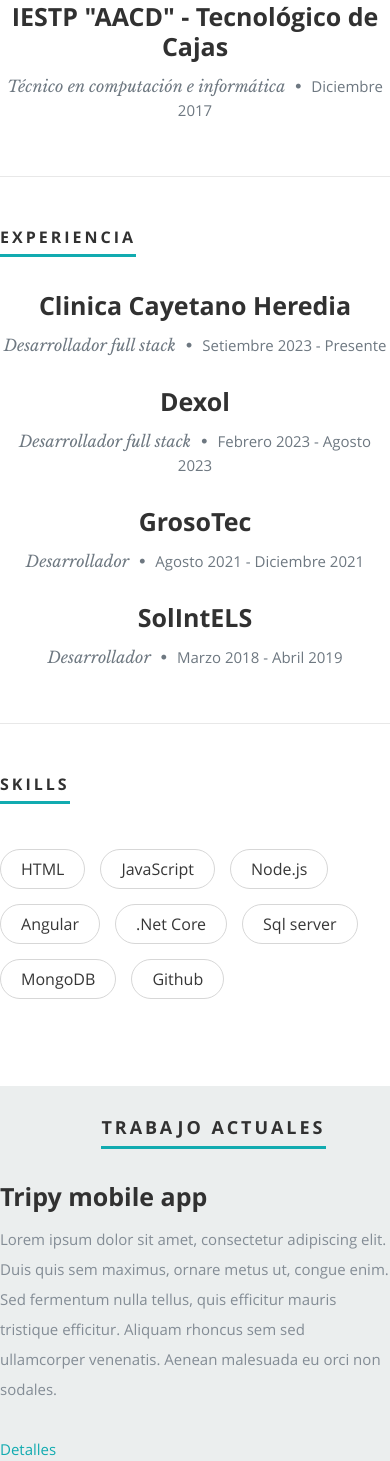
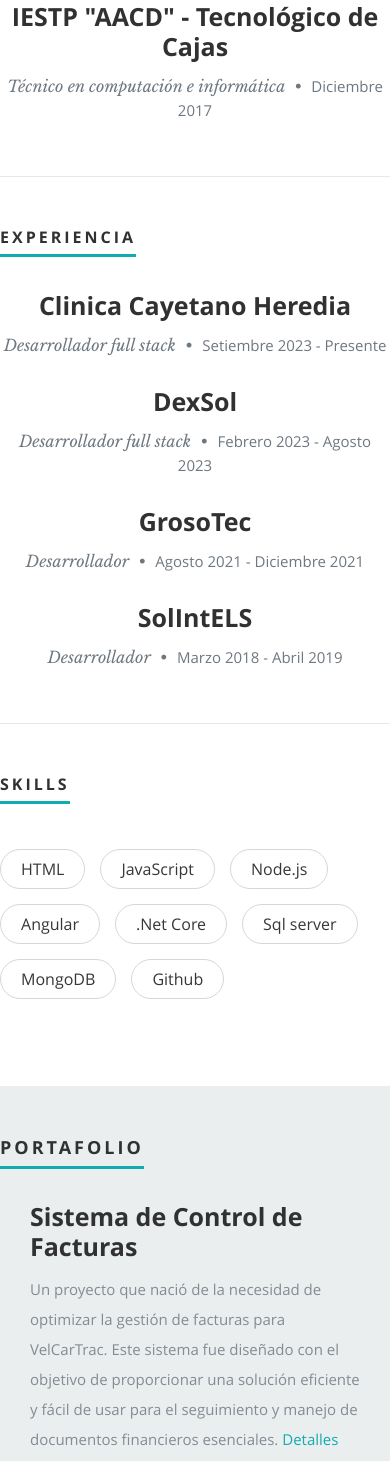
Before and after one commit to GarciaJhonLucas/GarciaJhonLucas.github.io, a PHP site: page / in a window 390 px wide. Shown: the part 2115-3576 px from the top of the page. Run offline with PHP 8.4, Linux system fonts and the light colour scheme; some libraries are stand-ins or nearby versions.

Commit message:
Cambio en la presnetacion

```diff
--- a/css/layout.css
+++ b/css/layout.css
@@ -350,218 +350,25 @@
    margin-top: 6px;
 }
 
-/*----------------------------------------------*/
-/*	Skill Bars
-/*----------------------------------------------*/
-
-.bars {
-   width: 95%;
-   float: left;
-   padding: 0;
-   text-align: left;
-}
-
-.bars .skills {
-   margin-top: 36px;
-   list-style: none;
-}
-
-.bars li {
-   position: relative;
-   margin-bottom: 60px;
-   background: #ccc;
-   height: 42px;
-   border-radius: 3px;
-}
-
-.bars li em {
-   font: 15px 'opensans-bold', sans-serif;
-   color: #313131;
-   text-transform: uppercase;
-   letter-spacing: 2px;
-   font-weight: normal;
-   position: relative;
-   top: -36px;
-}
-
-.bar-expand {
-   position: absolute;
-   left: 0;
-   top: 0;
-
-   margin: 0;
-   padding-right: 24px;
-   background: #313131;
-   display: inline-block;
-   height: 42px;
-   line-height: 42px;
-   border-radius: 3px 0 0 3px;
-}
-
-.photoshop {
-   width: 60%;
-   -moz-animation: photoshop 2s ease;
-   -webkit-animation: photoshop 2s ease;
-}
-
-.illustrator {
-   width: 55%;
-   -moz-animation: illustrator 2s ease;
-   -webkit-animation: illustrator 2s ease;
-}
-
-.wordpress {
-   width: 50%;
-   -moz-animation: wordpress 2s ease;
-   -webkit-animation: wordpress 2s ease;
-}
-
-.css {
-   width: 90%;
-   -moz-animation: css 2s ease;
-   -webkit-animation: css 2s ease;
-}
-
-.html5 {
-   width: 80%;
-   -moz-animation: html5 2s ease;
-   -webkit-animation: html5 2s ease;
-}
-
-.jquery {
-   width: 50%;
-   -moz-animation: jquery 2s ease;
-   -webkit-animation: jquery 2s ease;
-}
-
-@-moz-keyframes photoshop {
-   0% {
-      width: 0px;
-   }
-
-   100% {
-      width: 60%;
-   }
-}
-
-@-moz-keyframes illustrator {
-   0% {
-      width: 0px;
-   }
-
-   100% {
-      width: 55%;
-   }
-}
-
-@-moz-keyframes wordpress {
-   0% {
-      width: 0px;
-   }
-
-   100% {
-      width: 50%;
-   }
-}
-
-@-moz-keyframes css {
-   0% {
-      width: 0px;
-   }
-
-   100% {
-      width: 90%;
-   }
-}
-
-@-moz-keyframes html5 {
-   0% {
-      width: 0px;
-   }
-
-   100% {
-      width: 80%;
-   }
-}
-
-@-moz-keyframes jquery {
-   0% {
-      width: 0px;
-   }
-
-   100% {
-      width: 50%;
-   }
-}
-
-@-webkit-keyframes photoshop {
-   0% {
-      width: 0px;
-   }
-
-   100% {
-      width: 60%;
-   }
-}
-
-@-webkit-keyframes illustrator {
-   0% {
-      width: 0px;
-   }
-
-   100% {
-      width: 55%;
-   }
-}
-
-@-webkit-keyframes wordpress {
-   0% {
-      width: 0px;
-   }
-
-   100% {
-      width: 50%;
-   }
-}
-
-@-webkit-keyframes css {
-   0% {
-      width: 0px;
-   }
-
-   100% {
-      width: 90%;
-   }
-}
-
-@-webkit-keyframes html5 {
-   0% {
-      width: 0px;
-   }
-
-   100% {
-      width: 80%;
-   }
-}
-
-@-webkit-keyframes jquery {
-   0% {
-      width: 0px;
-   }
-
-   100% {
-      width: 50%;
-   }
-}
-
 /* ------------------------------------------------------------------ */
 /* e. Portfolio Section
 /* ------------------------------------------------------------------ */
 
 #portfolio {
    background: #ebeeee;
-   padding-top: 30px;
-   padding-bottom: 60px;
+   padding-top: 50px;
+   padding-bottom: 72px;
+   overflow: hidden;
+}
+
+#portfolio a,
+#portfolio a:visited {
+   color: #11ABB0;
+}
+
+#portfolio a:hover,
+#portfolio a:focus {
+   color: #313131;
 }
 
 #portfolio h1 {
@@ -573,7 +380,6 @@
 #portfolio h1 span {
    border-bottom: 3px solid #11ABB0;
    padding-bottom: 6px;
-   margin-left: 26%;
 }
 
 #portfolio h3 {
@@ -595,29 +401,15 @@
    margin-top: 9px;
 }
 
-#portfolio .info span {
+#resume .info span {
    margin-right: 5px;
    margin-left: 5px;
 }
 
-#portfolio .date {
+#resume .date {
    font: 15px/24px 'opensans-regular', sans-serif;
    margin-top: 6px;
 }
-
-/* on hover */
-.portfolio-item:hover .overlay {
-   opacity: 1;
-   -moz-opacity: 1;
-   filter: alpha(opacity=100);
-}
-
-.portfolio-item:hover .link-icon {
-   opacity: 1;
-   -moz-opacity: 1;
-   filter: alpha(opacity=100);
-}
-
 
 /* popup modal */
 .popup-modal {
--- a/index.html
+++ b/index.html
@@ -87,7 +87,7 @@
 
    <section id="resume">
       <div class="row education">
-         <div class="col-12 col-sm-12 col-md-6 col-lg-6 col-xl-6 col-xxl-6">
+
          <h1><span>Educación</span></h1><br>
          <div class="row item">
             <div class="six columns">
@@ -104,7 +104,7 @@
                <p></p>
             </div>
          </div>
-         </div>
+
       </div>
 
       <div class="row work">
@@ -119,7 +119,7 @@
                   </p>
                </div>
                <div class="six columns">
-                  <h3>Dexol</h3>
+                  <h3>DexSol</h3>
                   <p class="info">Desarrollador full stack <span>&bull;</span> <em class="date">Febrero 2023 - Agosto
                         2023</em></p>
                   <p>
@@ -163,26 +163,26 @@
    </section>
 
    <section id="portfolio">
-      <div class="col-12 col-sm-12 col-md-6 col-lg-6 col-xl-6 col-xxl-6">
-         <h1><span>Trabajo actuales</span></h1><br>
-         <div class="ds-work-list-section">
-            <div class="ds-work-list">
       <div class="row">
-                  <div class="col-12 col-sm-12 col-md-7 col-lg-7 col-xl-7 col-xxl-7">
+         <h1><span>PORTAFOLIO</span></h1><br>
+         <div class="six columns">
             <section>
-                        <h3 class="ds-work-tilte">Tripy mobile app</h3>
-                        <p>Lorem ipsum dolor sit amet, consectetur adipiscing elit. Duis quis sem maximus, ornare
-                           metus ut, congue enim. Sed fermentum nulla tellus, quis efficitur mauris tristique
-                           efficitur. Aliquam rhoncus sem sed ullamcorper venenatis. Aenean malesuada eu orci non
-                           sodales. </p>
-                        <a href="works-setails.html" class="ds-button">Detalles</a>
+               <h3 class="ds-work-tilte">Sistema de Control de Facturas</h3>
+               <p>Un proyecto que nació de la necesidad de optimizar la
+                  gestión de facturas para VelCarTrac. Este sistema fue diseñado con el
+                  objetivo de proporcionar una solución eficiente y fácil de usar para el seguimiento y manejo de
+                  documentos financieros esenciales. <a href="work-control-facturas.html" class="ds-button">Detalles</a>
+               </p>
+               <ul class="ds-skills-list-min">
+                  <li>HTML</li>
+                  <li>JavaScript</li>
+                  <li>PHP CodeIgniter</li>
+                  <li>MySQL</li>
+               </ul>
             </section>
          </div>
-                  <div class="col-12 col-sm-12 col-md-5 col-lg-5 col-xl-5 col-xxl-5">
-                     <figure><img src="assets/images/work-1.jpg"></figure>
-                  </div>
-               </div>
-            </div>
+         <div class="six columns">
+            <figure><img src="./images/control-facturas.webp"></figure>
          </div>
       </div>
    </section>
```
Also changed, not shown: css/default.css (+45 -0 lines), docs/f25a2fc72690b780b2a14e140ef6a9e0/a188354f1bd5d49e4b97360db2384b5b71b79d97.html (deleted, +0 -47 lines), docs/f25a2fc72690b780b2a14e140ef6a9e0/ee8d8728f435fd550f83852aabab5234ce1da528.html (deleted, +0 -21 lines). Lines whose indentation alone changed are shown as unchanged.
